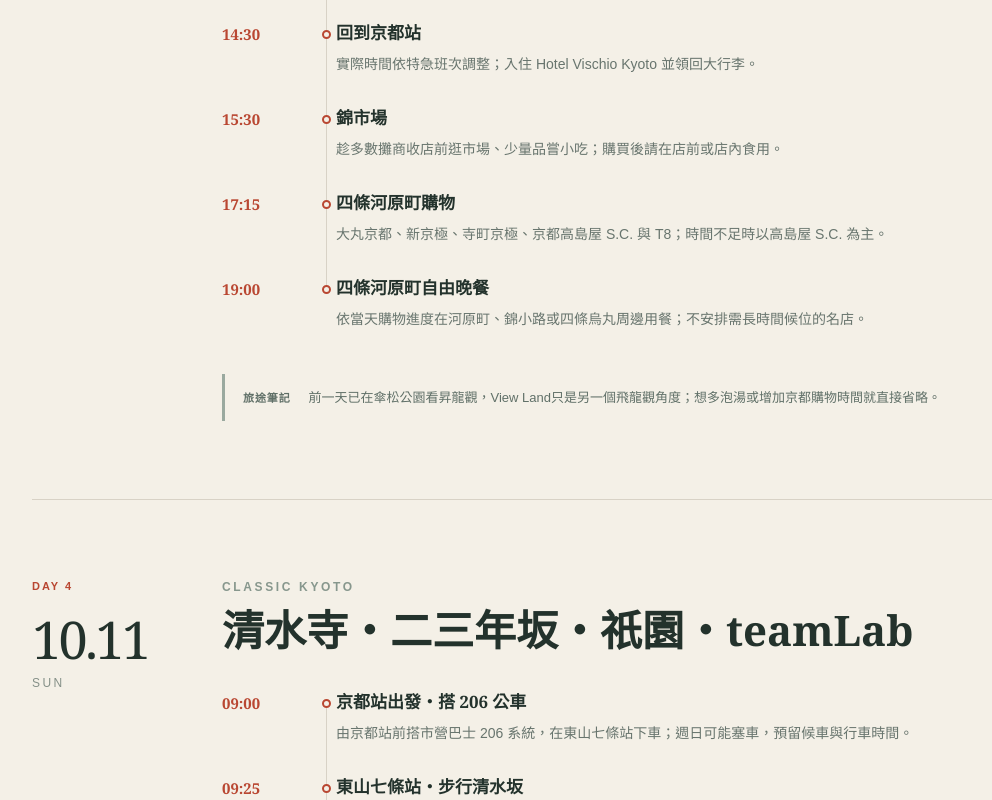
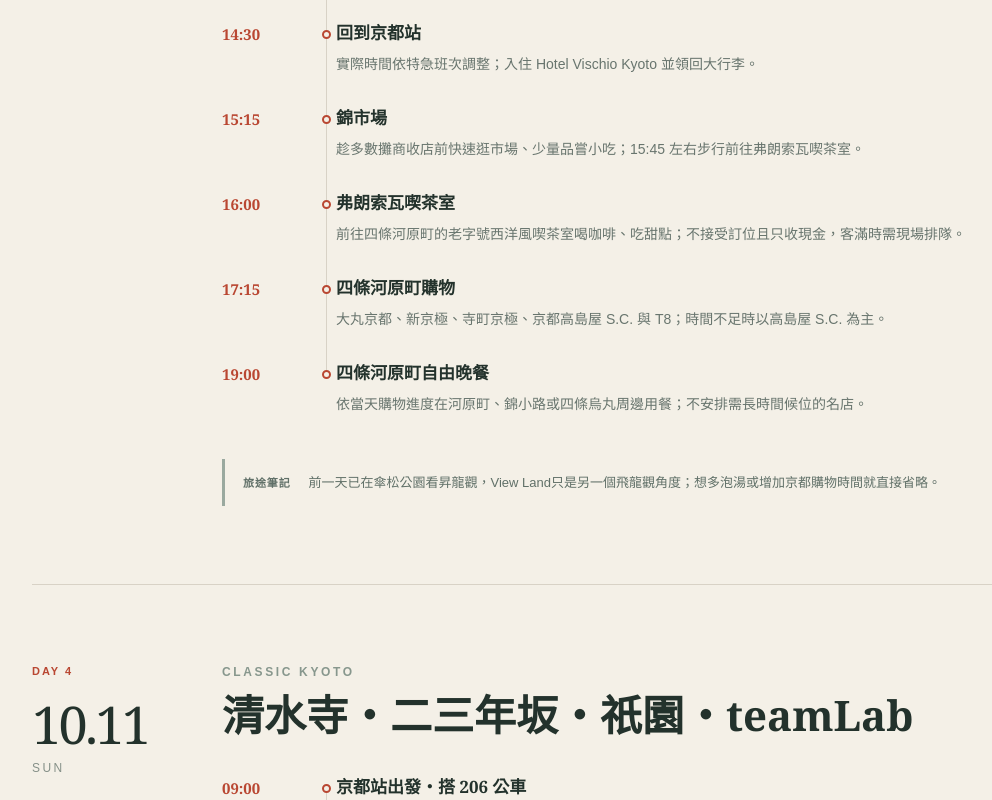
Before and after one commit to You-Sz/kyoto-2026-autumn, a Next.js app: page / in a window 1280 px wide. Shown: the part 3860-4660 px from the top of the page, without its empty margins (48-1040 px from the left). Built offline with nearby package versions, Linux system fonts and the light colour scheme.

Commit message:
Add Francois cafe visit on October 10

```diff
--- a/app/page.tsx
+++ b/app/page.tsx
@@ -47,7 +47,8 @@ const days = [
       ["09:00", "有空再去 View Land", "選配行程：步行約 7 分鐘到入口，搭吊椅看飛龍觀；若前一天已滿足或時間不足就直接省略。"],
       ["10:15", "返回天橋立站", "取回行李、買伴手禮，準備搭中午前後的特急。"],
       ["14:30", "回到京都站", "實際時間依特急班次調整；入住 Hotel Vischio Kyoto 並領回大行李。"],
-      ["15:30", "錦市場", "趁多數攤商收店前逛市場、少量品嘗小吃；購買後請在店前或店內食用。"],
+      ["15:15", "錦市場", "趁多數攤商收店前快速逛市場、少量品嘗小吃；15:45 左右步行前往弗朗索瓦喫茶室。"],
+      ["16:00", "弗朗索瓦喫茶室", "前往四條河原町的老字號西洋風喫茶室喝咖啡、吃甜點；不接受訂位且只收現金，客滿時需現場排隊。"],
       ["17:15", "四條河原町購物", "大丸京都、新京極、寺町京極、京都高島屋 S.C. 與 T8；時間不足時以高島屋 S.C. 為主。"],
       ["19:00", "四條河原町自由晚餐", "依當天購物進度在河原町、錦小路或四條烏丸周邊用餐；不安排需長時間候位的名店。"],
     ],
@@ -102,6 +103,7 @@ const links = [
   ["北野屋", "https://www.hotel-kitanoya.jp/lg_en/"],
   ["INE CAFE", "https://www.ine-kankou.jp/taste/ine-cafe"],
   ["HARUKA", "https://www.kansai-airport.or.jp/en/access/from-airport/train"],
+  ["弗朗索瓦喫茶室", "https://francois1934.com/"],
   ["いろは北店", "https://www.sukiyaki-iroha.com/ja/"],
   ["teamLab Biovortex Kyoto", "https://www.teamlab.art/e/kyoto/"],
 ];
```
